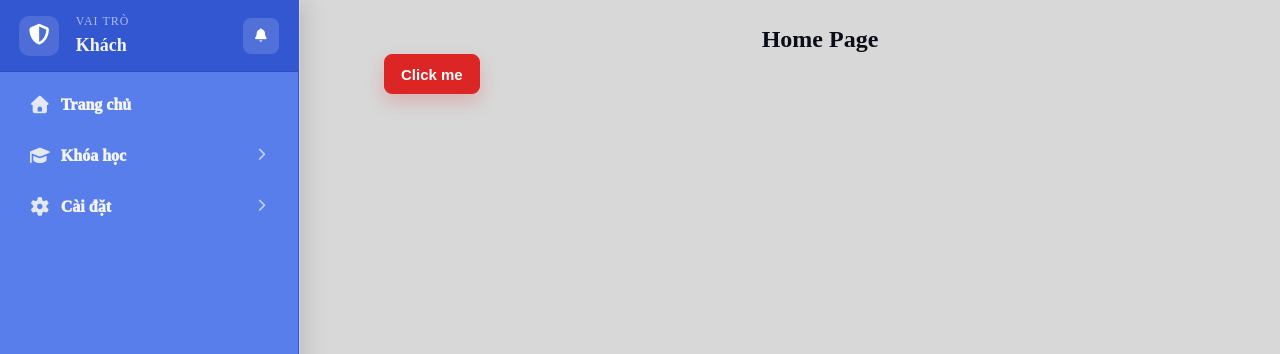
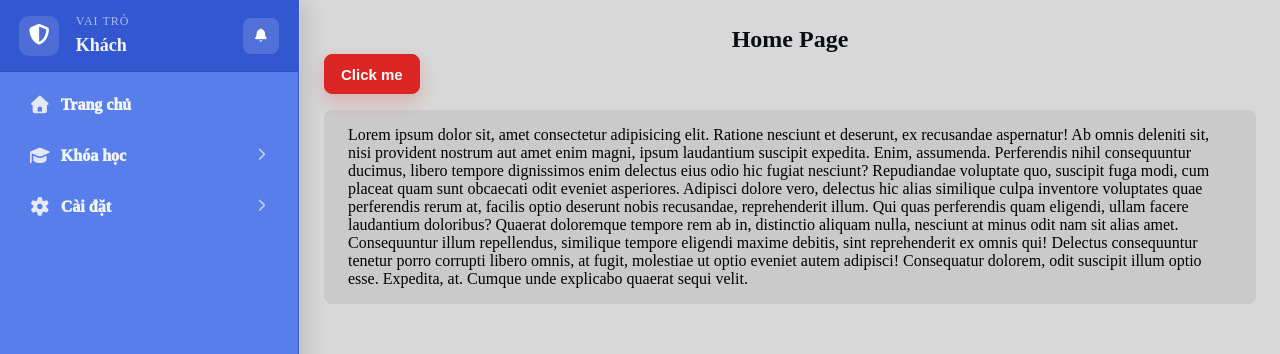
Before and after one commit to Yuange29/lms-frontend, a React (Vite) app: page / in a window 1280 px wide. Shown: the top 354 px of the page. Built offline with nearby package versions, Linux system fonts and the light colour scheme; no server answers.

Commit message:
create loading skeleton and Section and Animation wrapper

```diff
--- a/src/components/layout/MainLayout.jsx
+++ b/src/components/layout/MainLayout.jsx
@@ -1,7 +1,8 @@
-import styled from "styled-components";
-import { useState, useEffect } from "react";
+import { useEffect, useState } from "react";
+
 import Body from "./Body";
 import NavBar from "../navigate-bar/NavBar";
+import styled from "styled-components";
 
 function MainLayout({ children }) {
     const [isSidebarOpen, setIsSidebarOpen] = useState(false);
@@ -78,7 +79,7 @@ const Content = styled.div`
     min-width: 0;
     flex: 1;
     flex-direction: column;
-    margin-left: 360px;
+    margin-left: 300px;
 
     @media (max-width: 480px) {
         margin-left: 0;
--- /dev/null
+++ b/src/components/loading/NavBarSkeleton.jsx
@@ -0,0 +1,85 @@
+import { AnimationWrapper } from "../../styles/Animation";
+import styled from "styled-components";
+
+function UserSkeletonLoading() {
+    return (
+        <AnimationWrapper>
+            <LoadingWrapper>
+                <Avatar></Avatar>
+                <Info>
+                    <Line width="120px" />
+                    <Line width="160px" />
+                </Info>
+                <UserBtn />
+            </LoadingWrapper>
+        </AnimationWrapper>
+    );
+}
+
+function RoleSkeletonLoading() {
+    return (
+        <AnimationWrapper>
+            <LoadingWrapper>
+                <Icon />
+                <Info>
+                    <Line width="120px" />
+                    <Line width="160px" />
+                </Info>
+                <UserBtn />
+            </LoadingWrapper>
+        </AnimationWrapper>
+    );
+}
+
+const LoadingWrapper = styled.div`
+    width: 100%;
+    height: 72px;
+    padding: 0 1.2em;
+    background-color: var(--color-primary-active);
+    display: flex;
+    align-items: center;
+    justify-content: space-between;
+    border-top: 1px solid rgba(255, 255, 255, 0.1);
+    border-bottom: 1px solid rgba(0, 0, 0, 0.1);
+`;
+
+const Avatar = styled.div`
+    width: 42px;
+    height: 42px;
+    border-radius: 50%;
+    background: rgba(255, 255, 255, 0.15);
+    margin-right: 0.8em;
+`;
+
+const Info = styled.div`
+    display: flex;
+    flex: 1;
+    flex-direction: column;
+    justify-content: center;
+    gap: 0.5em;
+    overflow: hidden;
+`;
+
+const Line = styled.div`
+    height: 10px;
+    width: ${({ width }) => width || "100%"};
+    border-radius: 999px;
+    background: rgba(255, 255, 255, 0.15);
+`;
+
+const UserBtn = styled.div`
+    width: 36px;
+    height: 36px;
+    border-radius: 8px;
+    background: rgba(255, 255, 255, 0.15);
+`;
+
+const Icon = styled.div`
+    height: 40px;
+    width: 40px;
+    margin-right: 0.8em;
+    border-radius: 8px;
+    background: rgba(255, 255, 255, 0.15);
+`;
+
+export { UserSkeletonLoading, RoleSkeletonLoading };
--- a/src/components/navigate-bar/AccountRole.jsx
+++ b/src/components/navigate-bar/AccountRole.jsx
@@ -1,8 +1,14 @@
 import { RoleBarStyle, RoleIcon, UserActionBtn, UserInfo } from "./styles";
 
+import { RoleSkeletonLoading } from "../loading/NavBarSkeleton";
 import { Text } from "../ui/Text";
+import { useAuth } from "../../hooks/authHook";
 
 export default function AccountRole({ role }) {
+    const { loading } = useAuth();
+
+    if (loading) return <RoleSkeletonLoading />;
+
     return (
         <RoleBarStyle>
             <RoleIcon>
--- a/src/components/navigate-bar/UserBar.jsx
+++ b/src/components/navigate-bar/UserBar.jsx
@@ -10,6 +10,7 @@ import {
 import { useEffect, useRef, useState } from "react";
 
 import { Text } from "../ui/Text";
+import { UserSkeletonLoading } from "../loading/NavBarSkeleton";
 import { authService } from "../../services/auth.service";
 import blankImage from "../../assets/avatar.png";
 import { clearAccessToken } from "../../services/api";
@@ -18,7 +19,7 @@ import { useConfirm } from "../../hooks/confirmHook";
 import { useToast } from "../../hooks/toastHook";
 
 export default function UserBar({ user }) {
-    const { setUser } = useAuth();
+    const { setUser, loading } = useAuth();
     const { toast } = useToast();
     const { confirm } = useConfirm();
     const [isOpenMenu, setIsOpenMenu] = useState(false);
@@ -44,6 +45,8 @@ export default function UserBar({ user }) {
             document.removeEventListener("mousedown", handleClickOutside);
         };
     }, [isOpenMenu]);
+
+    if (loading) return <UserSkeletonLoading />;
 
     const handleLogout = async () => {
         const isOk = await confirm({
--- a/src/components/navigate-bar/styles.js
+++ b/src/components/navigate-bar/styles.js
@@ -50,6 +50,15 @@ export const UserInfo = styled.div`
         overflow: hidden;
         text-overflow: ellipsis;
     }
+`;
+
+export const UserSkeletonInfo = styled.div`
+    display: flex;
+    flex: 1;
+    flex-direction: column;
+    justify-content: center;
+    gap: 0.5em;
+    overflow: hidden;
 `;
 
 export const UserActionBtn = styled.button`
--- /dev/null
+++ b/src/components/ui/Secttion.jsx
@@ -0,0 +1,29 @@
+import styled from "styled-components";
+
+function Section({ id, bgColor = false, children }) {
+    return (
+        <SectionStyle id={id} $bgColor={bgColor}>
+            <MainContent>{children}</MainContent>
+        </SectionStyle>
+    );
+}
+
+function MainContent({ children }) {
+    return <ContentStyle>{children}</ContentStyle>;
+}
+
+const SectionStyle = styled.section`
+    width: 100%;
+    margin-top: 1em;
+    padding: 0.5em 1em;
+    border-radius: 0.5em;
+    border: 0;
+    background-color: ${($bgColor) =>
+        $bgColor ? "var(--color-card)" : "transparent"};
+`;
+
+const ContentStyle = styled.div`
+    padding: 0.5em;
+`;
+
+export { Section };
--- a/src/pages/HomePage.jsx
+++ b/src/pages/HomePage.jsx
@@ -1,5 +1,6 @@
 import Button from "../components/ui/Button";
 import { H } from "../components/ui/Text";
+import { Section } from "../components/ui/Secttion";
 import styled from "styled-components";
 
 export default function HomePage() {
@@ -10,6 +11,27 @@ export default function HomePage() {
             <Button navigate="/setting" isDanger={true}>
                 Click me
             </Button>
+
+            <Section id={"text"} bgColor={true}>
+                Lorem ipsum dolor sit, amet consectetur adipisicing elit.
+                Ratione nesciunt et deserunt, ex recusandae aspernatur! Ab omnis
+                deleniti sit, nisi provident nostrum aut amet enim magni, ipsum
+                laudantium suscipit expedita. Enim, assumenda. Perferendis nihil
+                consequuntur ducimus, libero tempore dignissimos enim delectus
+                eius odio hic fugiat nesciunt? Repudiandae voluptate quo,
+                suscipit fuga modi, cum placeat quam sunt obcaecati odit eveniet
+                asperiores. Adipisci dolore vero, delectus hic alias similique
+                culpa inventore voluptates quae perferendis rerum at, facilis
+                optio deserunt nobis recusandae, reprehenderit illum. Qui quas
+                perferendis quam eligendi, ullam facere laudantium doloribus?
+                Quaerat doloremque tempore rem ab in, distinctio aliquam nulla,
+                nesciunt at minus odit nam sit alias amet. Consequuntur illum
+                repellendus, similique tempore eligendi maxime debitis, sint
+                reprehenderit ex omnis qui! Delectus consequuntur tenetur porro
+                corrupti libero omnis, at fugit, molestiae ut optio eveniet
+                autem adipisci! Consequatur dolorem, odit suscipit illum optio
+                esse. Expedita, at. Cumque unde explicabo quaerat sequi velit.
+            </Section>
         </HomePageStyle>
     );
 }
--- /dev/null
+++ b/src/styles/Animation.js
@@ -0,0 +1,15 @@
+import styled, { keyframes } from "styled-components";
+
+const blink = keyframes`
+    0%, 100% {
+        opacity: 1;
+    }
+
+    50% {
+        opacity: 0.25;
+    }
+`;
+
+export const AnimationWrapper = styled.div`
+    animation: ${blink} 1.2s ease-in-out infinite;
+`;
--- a/src/styles/theme.js
+++ b/src/styles/theme.js
@@ -15,8 +15,8 @@ export const lightTheme = {
 
         // 60% - Trắng & Sáng (Nền tảng của giao diện)
         background: "#d8d8d8",
+        card: "#cacaca",
         surface: "#F8FAFC",
-        card: "#FFFFFF",
 
         // 10% - Đen & Tối (Điểm nhấn tương phản cao)
         text: "#090D16", // Gần như đen tuyệt đối để cực kỳ sắc nét
@@ -51,8 +51,8 @@ export const darkTheme = {
 
         // 60% - Đen & Tối (Huyền bí, không bị mỏi mắt)
         background: "#0F172A", // Màu xanh đen sẫm sâu thẳm
+        card: "#1e2b48",
         surface: "#1E293B",
-        card: "#111827",
 
         // 10% - Trắng & Sáng (Nổi bật trên nền tối)
         text: "#F8FAFC", // Trắng sáng giúp đọc content dễ dàng
```
